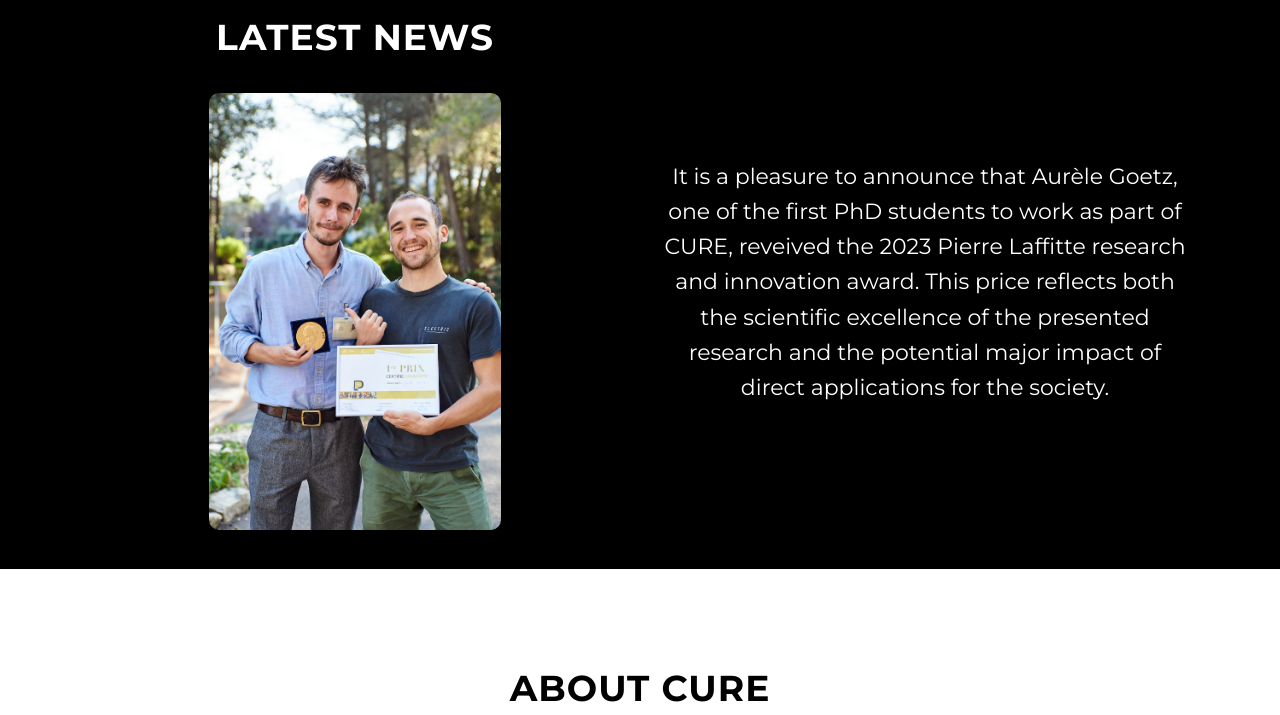
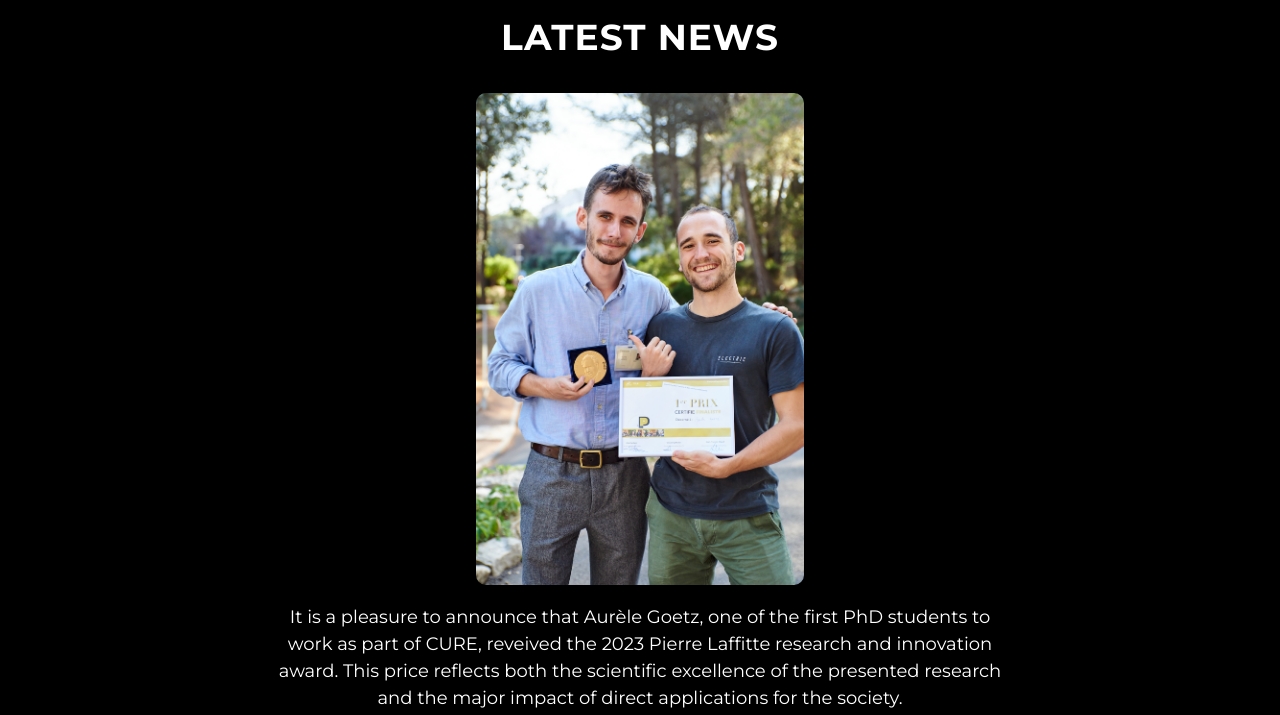
Before and after one commit to CURE-ERC/CURE-ERC.github.io, a website: page index.html in a window 1280 px wide. Shown: the part 802-1517 px from the top of the page. Drawn offline with nearby package versions, Linux system fonts and the light colour scheme.

Commit message:
add Laffitte (2)

```diff
--- a/css/grayscale.css
+++ b/css/grayscale.css
@@ -231,29 +231,14 @@ a:focus {
     }
 }
 
-.column {
-    float: left;
-    width: 50%;
-    padding: 20px;
-    box-sizing: border-box;
-}
 
-.column img {
-    max-width: 55%;
+#laffitte {
+    max-width: 45%;
     border-radius: 10px;
     margin-bottom: 0.5cm;
 }
 
-.column p {
-    font-size: 22px;
-    line-height: 1.6;
-}
 
-.clearfix::after {
-    content: "";
-    clear: both;
-    display: table;
-}
 
 /***********************************************/
 /***** Special style for the about section *****/
--- a/index.html
+++ b/index.html
@@ -53,7 +53,7 @@
                             <a class="page-scroll" href="#home">Home</a>
 	                      </li>
                           <li>
-                            <a class="page-scroll" href="#latest">Latest</a>
+                            <a class="page-scroll" href="#latest">News</a>
                         </li>
                         <li>
                             <a class="page-scroll" href="#about">About</a>
@@ -85,20 +85,20 @@
             </div>
         </header> <!-- /.Intro Header -->
         <section id="latest" class="text-center">
-            <div class="container">
-                <div class="column">
-                    <h1>Latest News</h1>
-                    <img src="imgs/Laffitte.jpg" alt="Pierre Laffitte Innovation price">
-                </div>
-                <div class="column">
-                    <p><br><br><br><br>
-                        It is a pleasure to announce that Aurèle Goetz, one of the first PhD students to work as part of CURE, reveived the 2023 Pierre Laffitte research and innovation award.
-                        This price reflects both the scientific excellence of the presented research and the potential major impact of direct applications for the society.
-                    </p>
+            <div class="latest-section">
+                <div class="container">
+                    <div class="col-lg-8 col-lg-offset-2">
+                        <br>
+                        <h1>Latest News</h1>
+                        <img id="laffitte" src="imgs/Laffitte.jpg" alt="Pierre Laffitte Innovation price">
+                        <p>It is a pleasure to announce that Aurèle Goetz, one of the first PhD students to work as part of CURE, reveived the 2023 Pierre Laffitte research and innovation award.
+                            This price reflects both the scientific excellence of the presented research and the major impact of direct applications for the society.
+
+                        </p>
+                    </div>
                 </div>
             </div>
         </section>
-
         <!-- About Section -->
         <section id="about" class="text-center">
             <div class="about-section">
```
